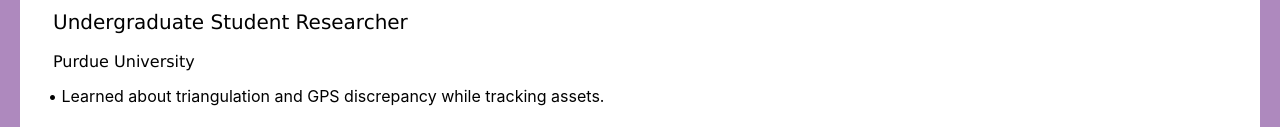
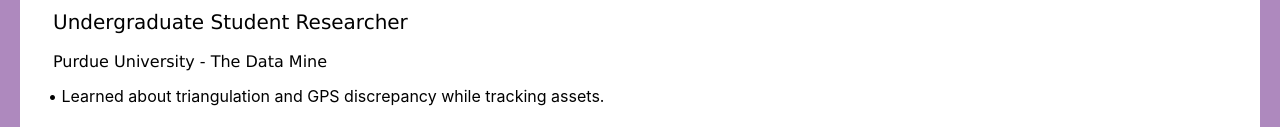
Before and after one commit to shrutia898/shruti-atitkar-portfolio-page, a plain HTML site: page index.html in a window 1280 px wide. Shown: the part 2312-2439 px from the top of the page. Drawn offline with nearby package versions, Linux system fonts and the light colour scheme.

Commit message:
Update index.html

```diff
--- a/index.html
+++ b/index.html
@@ -236,7 +236,7 @@
                     <div class="timeline-component timeline-content">
                         <h3>August 2022 - December 2023</h3>
                         <h5 style="font-family:Verdana, Geneva, Tahoma, sans-serif; padding: 5px;">Undergraduate Student Researcher</h5>
-                        <h6 style="font-family:Verdana, Geneva, Tahoma, sans-serif; padding: 5px;">Purdue University</h6>
+                        <h6 style="font-family:Verdana, Geneva, Tahoma, sans-serif; padding: 5px;">Purdue University - The Data Mine</h6>
                         <p>• Learned about triangulation and GPS discrepancy while tracking assets.
                         <p>• Utilized Kalman Filtering to prevent noise pollution.</p>
                         <p>• Used Pandas and Geopandas to help display the locations of the assets.</p>
```
